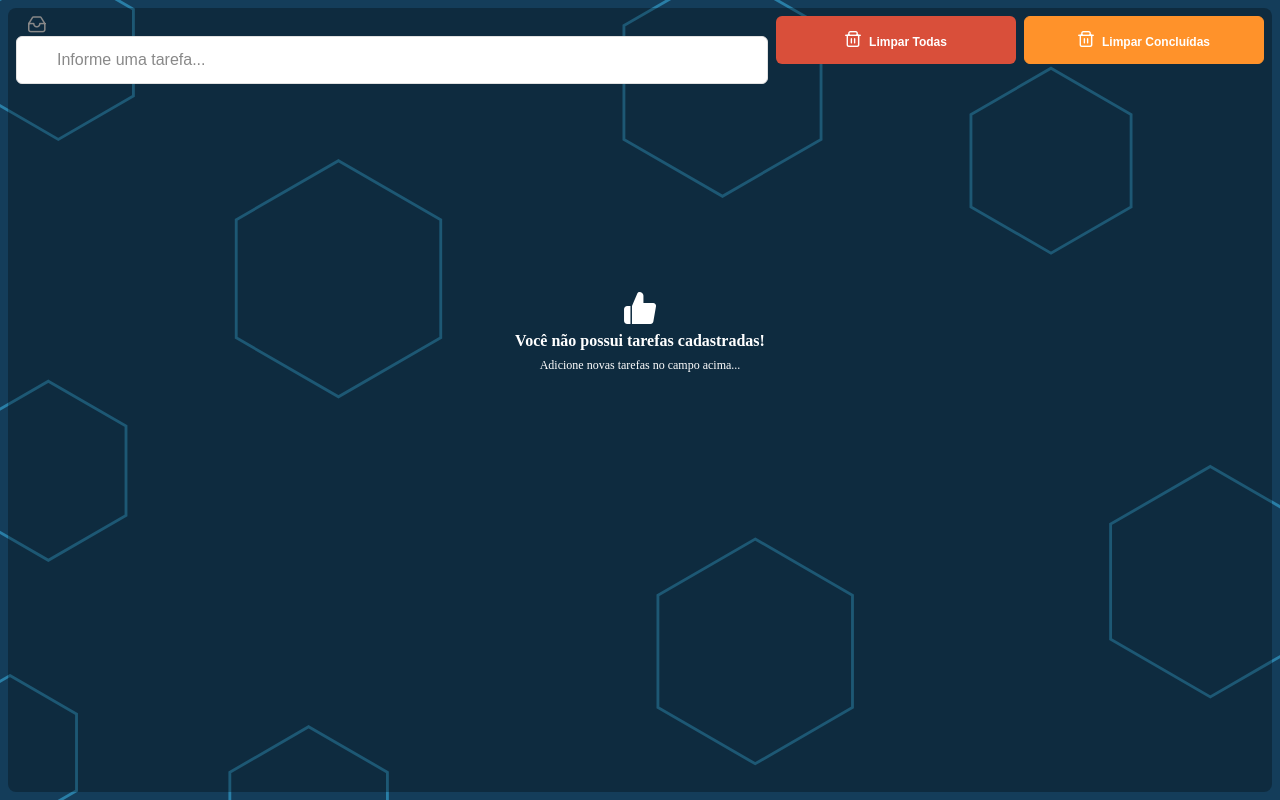
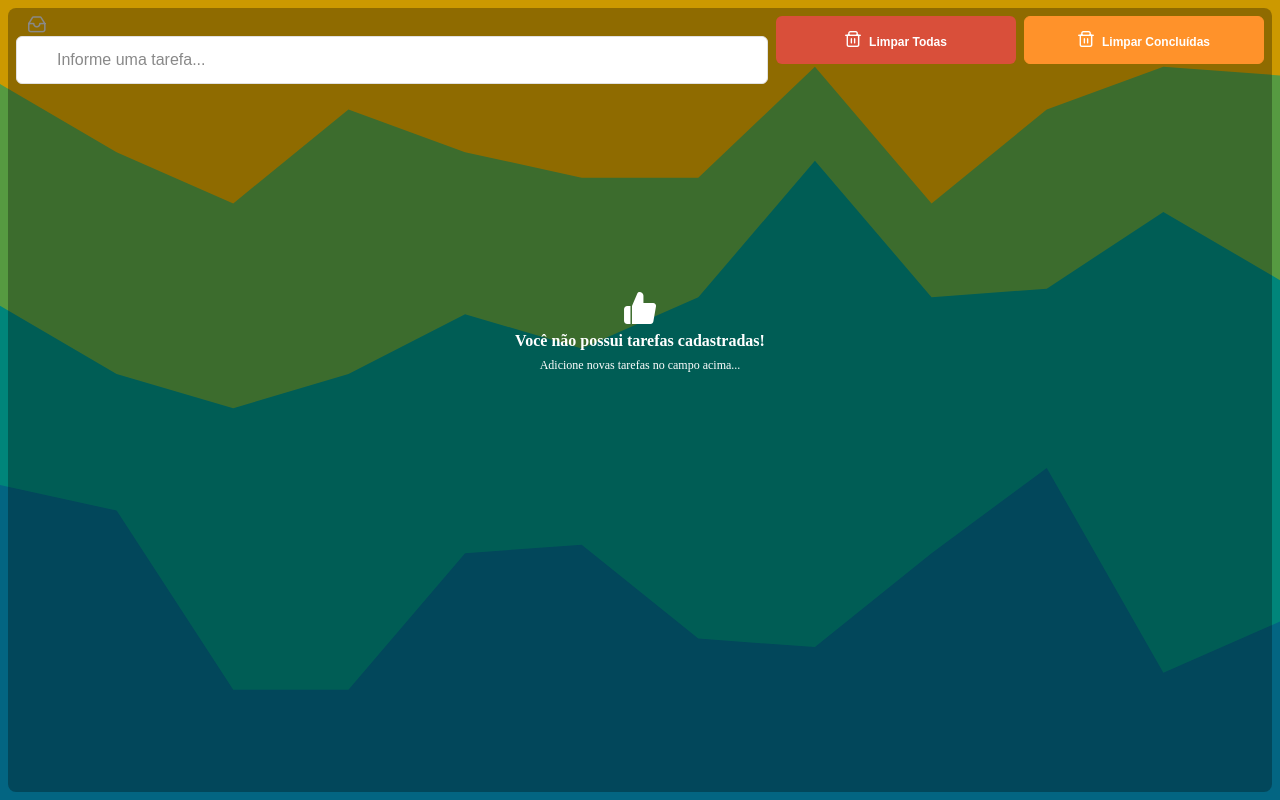
Before and after one commit to cristianventuri/app_tasklist_vue, a Vue app: page / in a window 1280 px wide. Built offline with nearby package versions, Linux system fonts and the light colour scheme; a web font is replaced by a local one.

Commit message:
Background alterado

```diff
--- a/src/assets/style/scss/App.scss
+++ b/src/assets/style/scss/App.scss
@@ -5,7 +5,7 @@
   display: flex;
   color: #fff;
   background-color: #F2F2F7;
-  background-image: url('/src/assets/image/bg/bg-image-2-1.svg');
+  background-image: url('/src/assets/image/bg/bg-image-1-3.svg');
   background-repeat: no-repeat;
   background-size: cover;
 }
```
